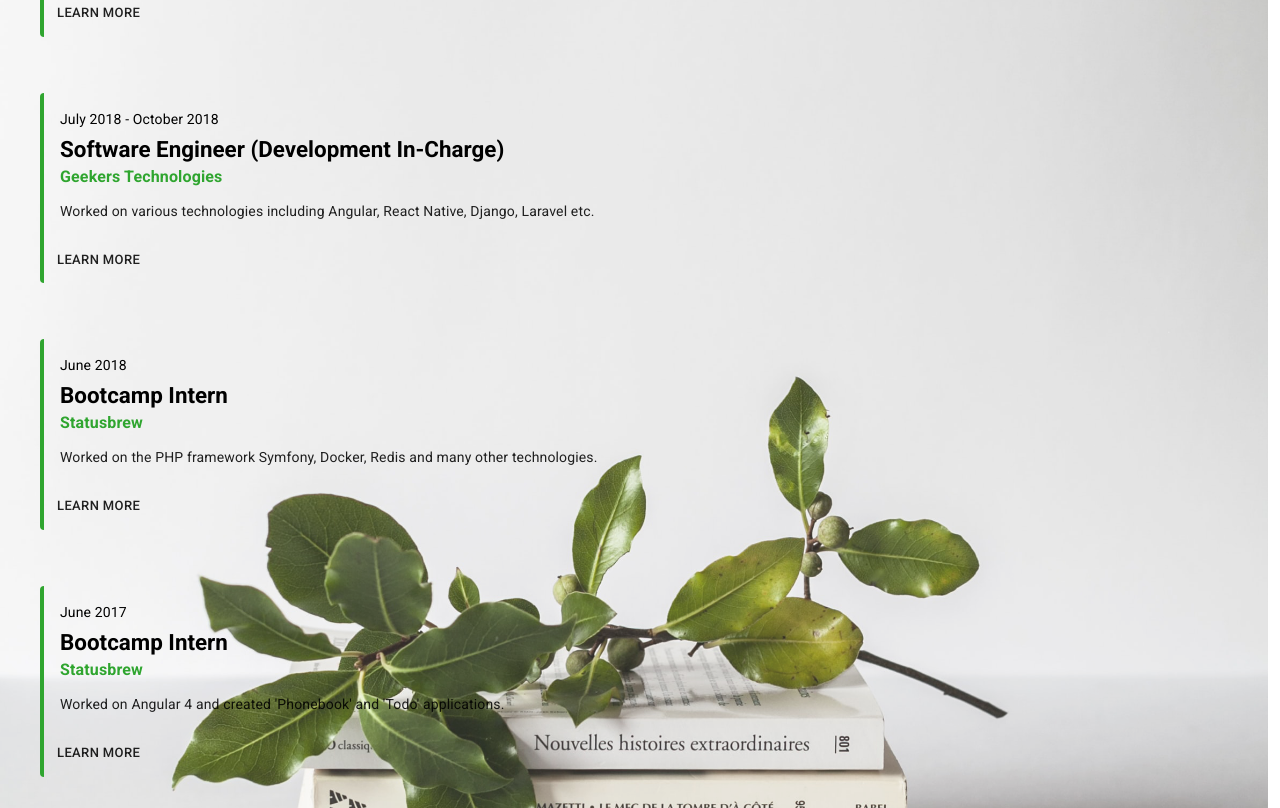
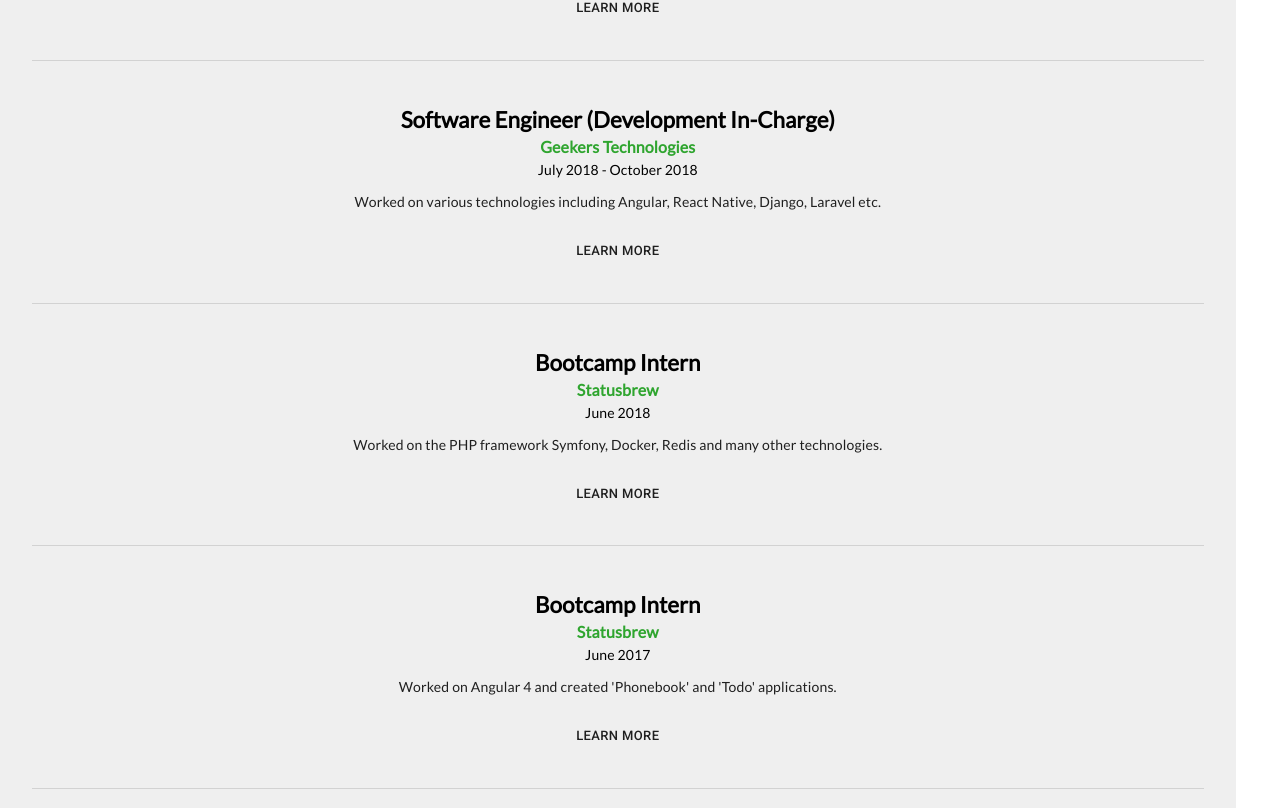
Before and after one commit to TheCoderSingh/web-portfolio, a React (Create React App) app: page / in a window 1280 px wide. Shown: the part 4612-5420 px from the top of the page. Built offline with nearby package versions, Linux system fonts and the light colour scheme.

Commit message:
Remove background, change structure, change font

```diff
--- a/src/App.css
+++ b/src/App.css
@@ -1,5 +1,5 @@
 /******* Font Imports *******/
-@import url('https://fonts.googleapis.com/css2?family=Noto+Serif&family=Squada+One&family=Alata&display=swap');
+@import url('https://fonts.googleapis.com/css2?family=Noto+Serif&family=Squada+One&family=Alata&family=Lato&display=swap');
 
 /****************************/
 /********** html ************/
@@ -197,14 +197,16 @@
 }
 
 #experience {
-	background-image: url('./components/assets/experience.png');
-	background-size: cover;
-	background-position: right;
+	background: #efefef;
 }
 
 #experience .section-header p:first-of-type {
 	color: #000;
 	margin-top: 30px;
+}
+
+#experience svg {
+	color: #000 !important;
 }
 
 /* * {
--- a/src/components/ExperienceCard.js
+++ b/src/components/ExperienceCard.js
@@ -5,33 +5,38 @@
 import CardContent from '@material-ui/core/CardContent'
 import Button from '@material-ui/core/Button'
 import Typography from '@material-ui/core/Typography'
-import { List } from '@material-ui/core'
 
 const useStyles = makeStyles({
 	root: {
 		minWidth: 275,
 		background: "none",
 		boxShadow: "none",
-		borderLeft: "solid 4px #2fa52f",
 		marginTop: "20px",
-		marginBottom: "20px"
+		marginBottom: "20px",
+		textAlign: "center",
 	},
 	date: {
 		fontSize: 14,
-		color: "#000"
+		color: "#000",
+		marginBottom: 12,
+		fontFamily: "Lato, sans-serif"
 	},
 	pos: {
-		marginBottom: 12,
 		color: "#2fa52f",
-		fontWeight: "bold"
+		fontWeight: "bold",
+		fontFamily: "Lato, sans-serif"
 	},
 	title: {
 		color: "#000",
 		fontWeight: "bold",
-		fontSize: "1.4em"
+		fontSize: "1.4em",
+		fontFamily: "Lato, sans-serif"
 	},
 	description: {
-		textAlign: "justify"
+		fontFamily: "Lato, sans-serif"
+	},
+	button: {
+		justifyContent: "center"
 	}
 })
 
@@ -41,20 +46,20 @@
 	return (
 		<Card className={classes.root}>
 			<CardContent>
-				<Typography color="textSecondary" className={classes.date} gutterBottom>
-					{props.date}
-				</Typography>
 				<Typography variant="h5" component="h2" className={classes.title}>
 					{props.title}
 				</Typography>
 				<Typography className={classes.pos} color="textSecondary">
 					{props.place}
 				</Typography>
+				<Typography color="textSecondary" className={classes.date} gutterBottom>
+					{props.date}
+				</Typography>
 				<Typography variant="body2" component="p" className={classes.description}>
 					{props.description}
 				</Typography>
 			</CardContent>
-			<CardActions>
+			<CardActions className={classes.button}>
 				<Button size="small">Learn More</Button>
 			</CardActions>
 		</Card>
--- a/src/components/pages/Experience.js
+++ b/src/components/pages/Experience.js
@@ -20,15 +20,19 @@
 					<Grid item xs={12}>
 						<ExperienceCard title="Freelancer" place="Netscrew Technologies" date="November 2018 - March 2019" description="Working on my startup and actively looking for new projects. Various technologies such as HTML5, CSS3, Angular, Firebase etc. are being used to develop quality products for clients." />
 					</Grid>
+					<Divider />
 					<Grid item xs={12}>
 						<ExperienceCard title="Software Engineer (Development In-Charge)" place="Geekers Technologies" date="July 2018 - October 2018" description="Worked on various technologies including Angular, React Native, Django, Laravel etc." />
 					</Grid>
+					<Divider />
 					<Grid item xs={12}>
 						<ExperienceCard title="Bootcamp Intern" place="Statusbrew" date="June 2018" description="Worked on the PHP framework Symfony, Docker, Redis and many other technologies." />
 					</Grid>
+					<Divider />
 					<Grid item xs={12}>
 						<ExperienceCard title="Bootcamp Intern" place="Statusbrew" date="June 2017" description="Worked on Angular 4 and created 'Phonebook' and 'Todo' applications." />
 					</Grid>
+					<Divider />
 					<Grid item xs={12}>
 						<ExperienceCard title="Digital Marketing Intern" place="Notice App" date="November 2016" description="Main responsibilities included marketing and promotion of the app." />
 					</Grid>
```
Also changed, not shown: src/components/assets/expbg6.jpg (added).
